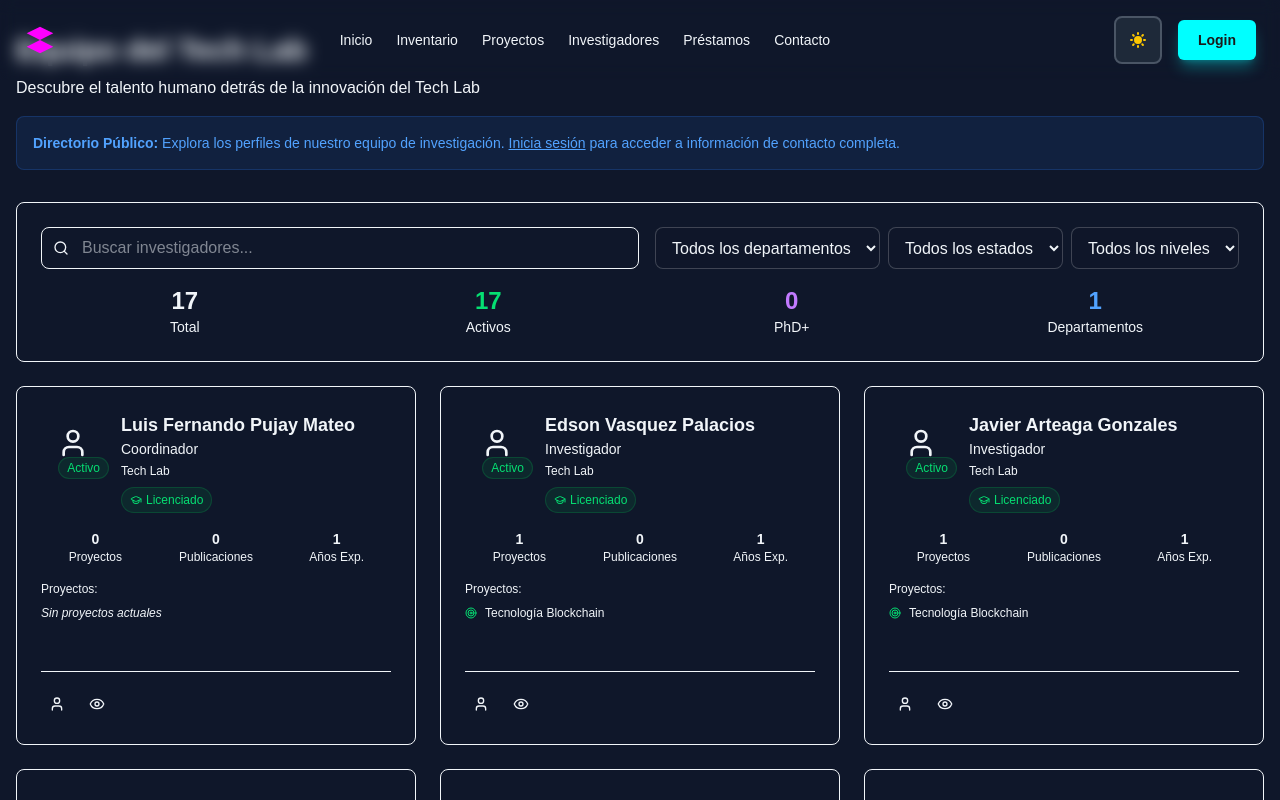
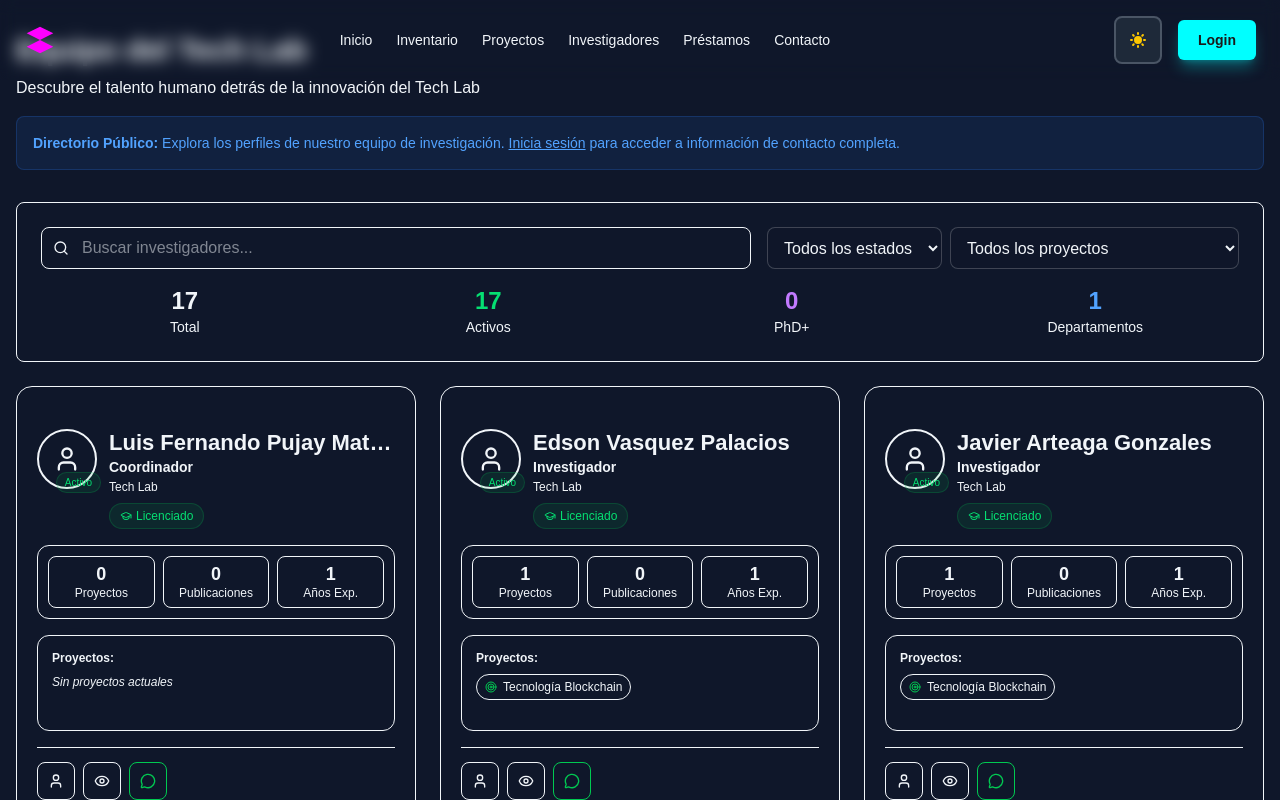
Before and after one commit to eduardo202020/tech-lab, a Next.js app: page /researchers in a window 1280 px wide. Shown: the top 800 px of the page. Built offline with nearby package versions, Linux system fonts and the light colour scheme.

Commit message:
feat: add WhatsApp contact feature and project filtering to researchers page

```diff
--- a/public/mocks/usuarios.json
+++ b/public/mocks/usuarios.json
@@ -116,7 +116,7 @@
                 "Plataforma TechLab",
                 "Tecnología Blockchain"
             ],
-            "phone": "",
+            "phone": "991004126",
             "linkedin_url": "",
             "created_at": "2025-12-01T00:00:00Z",
             "updated_at": "2025-12-31T23:59:59Z"
--- a/src/app/researchers/page.tsx
+++ b/src/app/researchers/page.tsx
@@ -13,6 +13,7 @@ import {
   Target,
   Users,
   Eye,
+  MessageCircle,
 } from 'lucide-react';
 import Image from 'next/image';
 import { useAuth as useSupabaseAuth } from '@/contexts/SupabaseAuthContext';
@@ -24,6 +25,7 @@ import type { SupabaseResearcher } from '@/hooks/useSupabaseResearchers';
 type Researcher = SupabaseResearcher;
 import { useProjects } from '@/contexts/ProjectContext';
 import Header from '@/components/Header';
+import Modal from '@/components/Modal';
 import { useRef } from 'react';
 
 export default function ResearchersPage() {
@@ -72,16 +74,50 @@ export default function ResearchersPage() {
     ].filter(Boolean);
   }, [researchers]);
 
+  const getResearcherProjects = useCallback(
+    (researcher: Researcher) => {
+      return [
+        ...(researcher.current_projects || []),
+        ...((researcher.past_projects || []).map((project) => ({
+          ...project,
+          progress: 0,
+        })) as Array<{
+          id: string;
+          title: string;
+          role: string;
+          status: string;
+          progress: number;
+        }>),
+      ].filter(
+        (project, index, array) =>
+          array.findIndex((item) => item.id === project.id) === index
+      );
+    },
+    []
+  );
+
+  const projectOptions = useMemo(() => {
+    const allProjects = researchers.flatMap((researcher) =>
+      getResearcherProjects(researcher)
+    );
+
+    return allProjects
+      .filter(
+        (project, index, array) =>
+          array.findIndex((item) => item.id === project.id) === index
+      )
+      .sort((a, b) => a.title.localeCompare(b.title, 'es'));
+  }, [researchers, getResearcherProjects]);
+
   const { projects } = useProjects();
 
   const [searchQuery, setSearchQuery] = useState('');
-  const [selectedDepartment, setSelectedDepartment] = useState('');
   const [selectedStatus, setSelectedStatus] = useState<
     Researcher['status'] | ''
   >('');
-  const [selectedLevel, setSelectedLevel] = useState<
-    Researcher['academic_level'] | ''
-  >('');
+  const [selectedProject, setSelectedProject] = useState('');
+  const [showWhatsAppInfoModal, setShowWhatsAppInfoModal] = useState(false);
+  const [whatsAppTargetName, setWhatsAppTargetName] = useState('');
   // Modal states commented out for build
   // const [showAddModal, setShowAddModal] = useState(false);
   // const [showEditModal, setShowEditModal] = useState(false);
@@ -98,32 +134,28 @@ export default function ResearchersPage() {
       result = searchResearchers(searchQuery);
     }
 
-    if (selectedDepartment) {
-      result = result.filter(
-        (researcher) => researcher.department === selectedDepartment
-      );
-    }
-
     if (selectedStatus) {
       result = result.filter(
         (researcher) => researcher.status === selectedStatus
       );
     }
 
-    if (selectedLevel) {
-      result = result.filter(
-        (researcher) => researcher.academic_level === selectedLevel
+    if (selectedProject) {
+      result = result.filter((researcher) =>
+        getResearcherProjects(researcher).some(
+          (project) => project.id === selectedProject
+        )
       );
     }
 
     setFilteredResearchers(result);
   }, [
     searchQuery,
-    selectedDepartment,
     selectedStatus,
-    selectedLevel,
+    selectedProject,
     researchers,
     searchResearchers,
+    getResearcherProjects,
   ]);
 
   // Carga inicial controlada para evitar múltiples fetches (StrictMode / nuevas pestañas)
@@ -139,14 +171,6 @@ export default function ResearchersPage() {
     'inactive',
     'alumni',
     'visiting',
-  ];
-  const academicLevels: Researcher['academic_level'][] = [
-    'undergraduate',
-    'bachelor',
-    'master',
-    'phd',
-    'postdoc',
-    'professor',
   ];
 
   const isAdmin = isAuthenticated && user?.role === 'admin';
@@ -257,19 +281,6 @@ export default function ResearchersPage() {
             {/* Filtros */}
             <div className="flex gap-2">
               <select
-                value={selectedDepartment}
-                onChange={(e) => setSelectedDepartment(e.target.value)}
-                className="px-4 py-2 bg-theme-background border border-theme-border rounded-lg focus:ring-2 focus:ring-theme-accent text-theme-text"
-              >
-                <option value="">Todos los departamentos</option>
-                {departments.map((department) => (
-                  <option key={department} value={department}>
-                    {department}
-                  </option>
-                ))}
-              </select>
-
-              <select
                 value={selectedStatus}
                 onChange={(e) =>
                   setSelectedStatus(e.target.value as Researcher['status'] | '')
@@ -285,18 +296,14 @@ export default function ResearchersPage() {
               </select>
 
               <select
-                value={selectedLevel}
-                onChange={(e) =>
-                  setSelectedLevel(
-                    e.target.value as Researcher['academic_level'] | ''
-                  )
-                }
+                value={selectedProject}
+                onChange={(e) => setSelectedProject(e.target.value)}
                 className="px-4 py-2 bg-theme-background border border-theme-border rounded-lg focus:ring-2 focus:ring-theme-accent text-theme-text"
               >
-                <option value="">Todos los niveles</option>
-                {academicLevels.map((level) => (
-                  <option key={level} value={level}>
-                    {academicLevelLabels[level]}
+                <option value="">Todos los proyectos</option>
+                {projectOptions.map((project) => (
+                  <option key={project.id} value={project.id}>
+                    {project.title}
                   </option>
                 ))}
               </select>
@@ -349,46 +356,40 @@ export default function ResearchersPage() {
         {/* Grid de Investigadores */}
         <div className="grid gap-6 md:grid-cols-2 lg:grid-cols-3">
           {filteredResearchers.map((researcher) => {
-            const displayedProjects = [
-              ...(researcher.current_projects || []),
-              ...((researcher.past_projects || []).map((project) => ({
-                ...project,
-                progress: 0,
-              })) as Array<{
-                id: string;
-                title: string;
-                role: string;
-                status: string;
-                progress: number;
-              }>),
-            ].filter(
-              (project, index, array) =>
-                array.findIndex((item) => item.id === project.id) === index
+            const displayedProjects = getResearcherProjects(researcher);
+            const phoneDigits = (researcher.phone || '').replace(/\D/g, '');
+            const whatsappMessage = encodeURIComponent(
+              `Hola ${researcher.name}, te contacto desde la plataforma Tech Lab.`
             );
+            const whatsappLink = phoneDigits
+              ? `https://wa.me/${phoneDigits}?text=${whatsappMessage}`
+              : '';
 
             return (
               <div
                 key={researcher.id}
-                className="bg-theme-card border border-theme-border rounded-lg p-6 hover:border-theme-accent/50 transition-colors h-full flex flex-col"
+                className="group bg-theme-card border border-theme-border/40 rounded-2xl p-5 hover:border-theme-accent/60 hover:-translate-y-1 hover:shadow-xl transition-all duration-300 h-full flex flex-col"
               >
+                <div className="h-1.5 w-14 rounded-full bg-theme-accent/40 mb-4" />
+
                 {/* Cabecera del Perfil */}
-                <div className="flex items-start gap-4 mb-4">
+                <div className="flex items-start gap-3 mb-4">
                   <div className="relative">
                     {researcher.avatar_url ? (
                       <Image
                         src={researcher.avatar_url}
                         alt={researcher.name}
-                        width={64}
-                        height={64}
-                        className="w-16 h-16 rounded-full object-cover"
+                        width={60}
+                        height={60}
+                        className="w-[60px] h-[60px] rounded-full object-cover border-2 border-theme-border group-hover:border-theme-accent/50 transition-colors"
                       />
                     ) : (
-                      <div className="w-16 h-16 rounded-full bg-theme-accent/10 flex items-center justify-center">
-                        <User className="w-8 h-8 text-theme-accent" />
+                      <div className="w-[60px] h-[60px] rounded-full bg-theme-accent/10 border-2 border-theme-border group-hover:border-theme-accent/50 flex items-center justify-center transition-colors">
+                        <User className="w-7 h-7 text-theme-accent" />
                       </div>
                     )}
                     <span
-                      className={`absolute -bottom-1 -right-1 px-2 py-0.5 rounded-full text-xs border ${getStatusColor(researcher.status)}`}
+                      className={`absolute -bottom-1 -right-1 px-2 py-0.5 rounded-full text-[10px] font-medium border ${getStatusColor(researcher.status)}`}
                     >
                       {statusLabels[researcher.status]}
                     </span>
@@ -397,18 +398,18 @@ export default function ResearchersPage() {
                   <div className="flex-1 min-w-0">
                     <Link
                       href={`/researchers/${researcher.id}`}
-                      className="block text-lg font-bold text-theme-text hover:text-theme-accent truncate transition-colors"
+                      className="block text-[22px] leading-tight font-bold text-theme-text hover:text-theme-accent truncate transition-colors"
                     >
                       {researcher.name}
                     </Link>
-                    <p className="text-theme-secondary text-sm mb-1">
+                    <p className="text-theme-secondary text-sm font-semibold mb-0.5">
                       {researcher.position}
                     </p>
-                    <p className="text-theme-secondary text-xs">
+                    <p className="text-theme-secondary text-xs truncate">
                       {researcher.department}
                     </p>
                     <span
-                      className={`inline-flex items-center px-2 py-1 rounded-full text-xs border mt-2 ${getAcademicLevelColor(researcher.academic_level)}`}
+                      className={`inline-flex items-center px-2.5 py-1 rounded-full text-xs border mt-2 ${getAcademicLevelColor(researcher.academic_level)}`}
                     >
                       <GraduationCap className="w-3 h-3 mr-1" />
                       {academicLevelLabels[researcher.academic_level]}
@@ -417,23 +418,23 @@ export default function ResearchersPage() {
                 </div>
 
                 {/* Estadísticas Rápidas */}
-                <div className="grid grid-cols-3 gap-3 mb-4 text-center">
-                  <div>
-                    <div className="text-sm font-bold text-theme-text">
+                <div className="grid grid-cols-3 gap-2 mb-4 text-center bg-theme-background/30 border border-theme-border/50 rounded-xl p-2.5">
+                  <div className="rounded-lg py-1.5 bg-theme-card border border-theme-border/40">
+                    <div className="text-lg font-bold text-theme-text leading-tight">
                       {displayedProjects.length}
                     </div>
                     <div className="text-xs text-theme-secondary">Proyectos</div>
                   </div>
-                  <div>
-                    <div className="text-sm font-bold text-theme-text">
+                  <div className="rounded-lg py-1.5 bg-theme-card border border-theme-border/40">
+                    <div className="text-lg font-bold text-theme-text leading-tight">
                       {researcher.publications_count}
                     </div>
                     <div className="text-xs text-theme-secondary">
                       Publicaciones
                     </div>
                   </div>
-                  <div>
-                    <div className="text-sm font-bold text-theme-text">
+                  <div className="rounded-lg py-1.5 bg-theme-card border border-theme-border/40">
+                    <div className="text-lg font-bold text-theme-text leading-tight">
                       {researcher.years_experience}
                     </div>
                     <div className="text-xs text-theme-secondary">Años Exp.</div>
@@ -441,21 +442,21 @@ export default function ResearchersPage() {
                 </div>
 
                 {/* Proyectos Actuales */}
-                <div className="mb-4 min-h-[74px]">
-                  <p className="text-xs text-theme-secondary mb-2">
+                <div className="mb-4 min-h-[96px] bg-theme-background/20 border border-theme-border/50 rounded-xl p-3.5">
+                  <p className="text-xs font-semibold text-theme-secondary mb-2">
                     Proyectos:
                   </p>
                   {displayedProjects.length > 0 ? (
-                    <div className="space-y-1">
+                    <div className="flex flex-wrap gap-1.5">
                       {displayedProjects.map((project) => (
                         <Link
                           key={project.id}
                           href={`/projects/${project.id}`}
-                          className="flex items-center gap-2 hover:text-theme-accent transition-colors"
+                          className="inline-flex items-center gap-1.5 px-2 py-1 rounded-full border border-theme-border/60 bg-theme-card hover:border-theme-accent/50 hover:text-theme-accent transition-colors max-w-full"
                           title={project.title}
                         >
-                          <Target className="w-3 h-3 text-green-400" />
-                          <span className="text-xs text-theme-text break-words">
+                          <Target className="w-3 h-3 text-green-500 flex-shrink-0" />
+                          <span className="text-xs text-theme-text truncate">
                             {project.title}
                           </span>
                         </Link>
@@ -469,12 +470,12 @@ export default function ResearchersPage() {
                 </div>
 
                 {/* Botones de Acción */}
-                <div className="mt-auto flex items-center justify-between pt-4 border-t border-theme-border">
+                <div className="mt-auto flex items-center justify-between pt-3.5 border-t border-theme-border/60">
                   <div className="flex gap-2">
                     {/* Botón Ver Página Completa - Todos los usuarios */}
                     <Link
                       href={`/researchers/${researcher.id}`}
-                      className="p-2 text-theme-secondary hover:text-theme-text hover:bg-theme-accent/10 rounded-lg transition-colors"
+                      className="p-2.5 text-theme-secondary hover:text-theme-text hover:bg-theme-accent/10 border border-theme-border/60 rounded-lg transition-colors"
                       title="Ver página completa del perfil"
                     >
                       <User className="w-4 h-4" />
@@ -483,7 +484,7 @@ export default function ResearchersPage() {
                     {/* Botón Ver Modal - Todos los usuarios */}
                     <button
                       onClick={() => alert('Vista detallada próximamente')}
-                      className="p-2 text-theme-secondary hover:text-theme-text hover:bg-theme-accent/10 rounded-lg transition-colors"
+                      className="p-2.5 text-theme-secondary hover:text-theme-text hover:bg-theme-accent/10 border border-theme-border/60 rounded-lg transition-colors"
                       title="Vista rápida del perfil"
                     >
                       <Eye className="w-4 h-4" />
@@ -493,11 +494,35 @@ export default function ResearchersPage() {
                     {isAuthenticated && researcher.email && (
                       <a
                         href={`mailto:${researcher.email}`}
-                        className="p-2 text-blue-400 hover:text-blue-300 hover:bg-blue-500/10 rounded-lg transition-colors"
+                        className="p-2.5 text-blue-500 hover:text-blue-600 hover:bg-blue-500/10 border border-theme-border/60 rounded-lg transition-colors"
                         title="Enviar email"
                       >
                         <Mail className="w-4 h-4" />
                       </a>
+                    )}
+
+                    {phoneDigits ? (
+                      <a
+                        href={whatsappLink}
+                        target="_blank"
+                        rel="noopener noreferrer"
+                        className="p-2.5 text-green-500 hover:text-green-600 hover:bg-green-500/10 border border-theme-border/60 rounded-lg transition-colors"
+                        title="Contactar por WhatsApp"
+                      >
+                        <MessageCircle className="w-4 h-4" />
+                      </a>
+                    ) : (
+                      <button
+                        type="button"
+                        onClick={() => {
+                          setWhatsAppTargetName(researcher.name);
+                          setShowWhatsAppInfoModal(true);
+                        }}
+                        className="p-2.5 text-green-500 hover:text-green-600 hover:bg-green-500/10 border border-theme-border/60 rounded-lg transition-colors"
+                        title="Sin número de WhatsApp"
+                      >
+                        <MessageCircle className="w-4 h-4" />
+                      </button>
                     )}
 
                     {/* LinkedIn link temporarily disabled for build
@@ -520,14 +545,14 @@ export default function ResearchersPage() {
                     <div className="flex gap-2">
                       <button
                         onClick={() => alert('Edición próximamente')}
-                        className="p-2 text-theme-secondary hover:text-theme-text hover:bg-theme-accent/10 rounded-lg transition-colors"
+                        className="p-2.5 text-theme-secondary hover:text-theme-text hover:bg-theme-accent/10 border border-theme-border/60 rounded-lg transition-colors"
                         title="Editar"
                       >
                         <Edit3 className="w-4 h-4" />
                       </button>
                       <button
                         onClick={() => deleteResearcher(researcher.id)}
-                        className="p-2 text-red-400 hover:text-red-300 hover:bg-red-500/10 rounded-lg transition-colors"
+                        className="p-2.5 text-red-500 hover:text-red-600 hover:bg-red-500/10 border border-theme-border/60 rounded-lg transition-colors"
                         title="Eliminar"
                       >
                         <Trash2 className="w-4 h-4" />
@@ -547,9 +572,8 @@ export default function ResearchersPage() {
               </h3>
               <p className="text-theme-secondary">
                 {searchQuery ||
-                  selectedDepartment ||
                   selectedStatus ||
-                  selectedLevel
+                  selectedProject
                   ? 'Intenta ajustar los filtros de búsqueda'
                   : 'Agrega el primer investigador al directorio'}
               </p>
@@ -565,6 +589,30 @@ export default function ResearchersPage() {
         )}
 
         {/* Modales */}
+        <Modal
+          isOpen={showWhatsAppInfoModal}
+          onClose={() => setShowWhatsAppInfoModal(false)}
+          title="Contacto no disponible"
+          size="sm"
+          className="bg-theme-card border border-theme-border text-theme-text"
+          footer={
+            <div className="flex justify-end">
+              <button
+                onClick={() => setShowWhatsAppInfoModal(false)}
+                className="px-4 py-2 rounded-lg border border-theme-border text-theme-text hover:bg-theme-accent/10 transition-colors"
+              >
+                Entendido
+              </button>
+            </div>
+          }
+        >
+          <p className="text-theme-secondary">
+            {whatsAppTargetName
+              ? `${whatsAppTargetName} no tiene número de WhatsApp registrado por el momento.`
+              : 'Este investigador no tiene número de WhatsApp registrado por el momento.'}
+          </p>
+        </Modal>
+
         {/* Temporarily disabled for build
         <AddResearcherModal
           isOpen={showAddModal}
```
